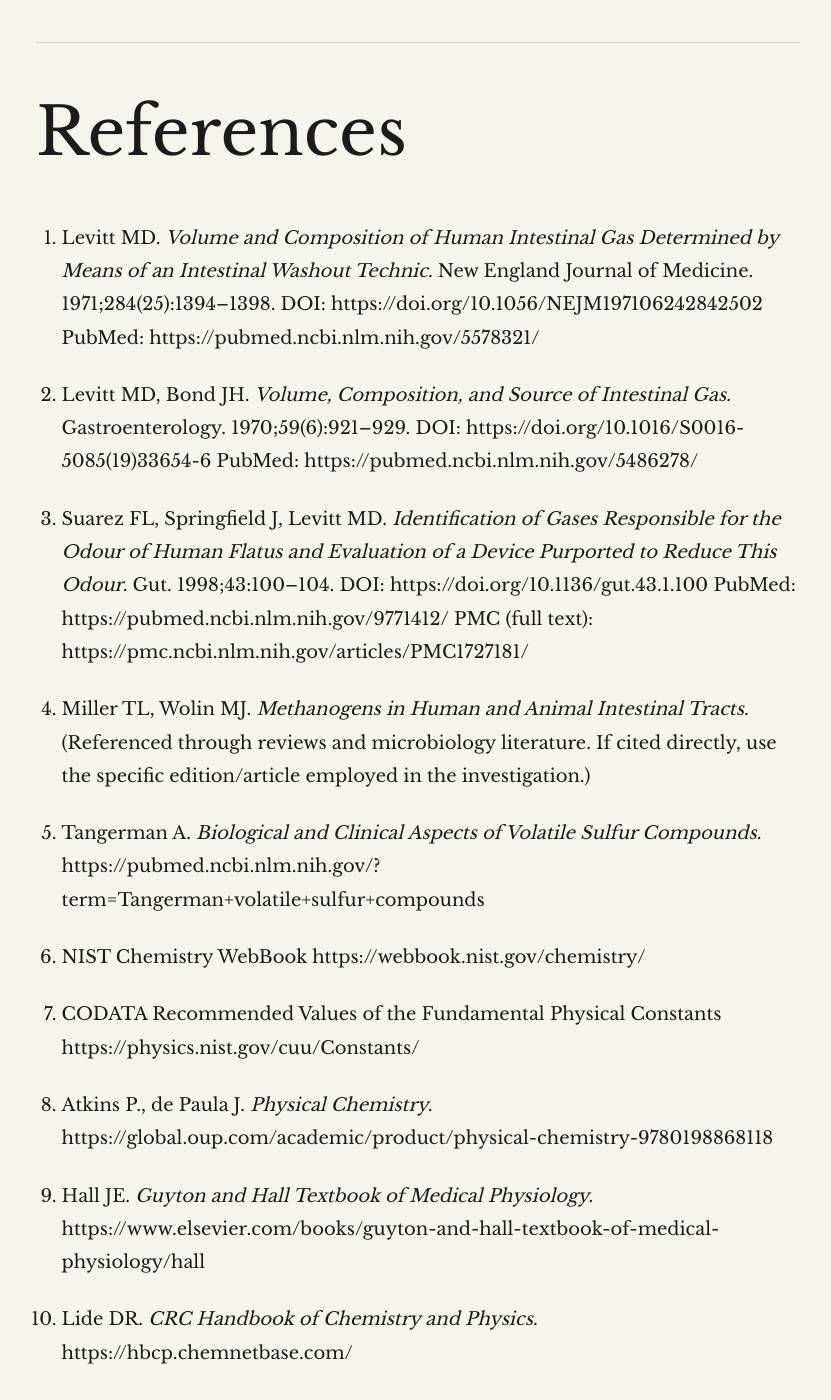
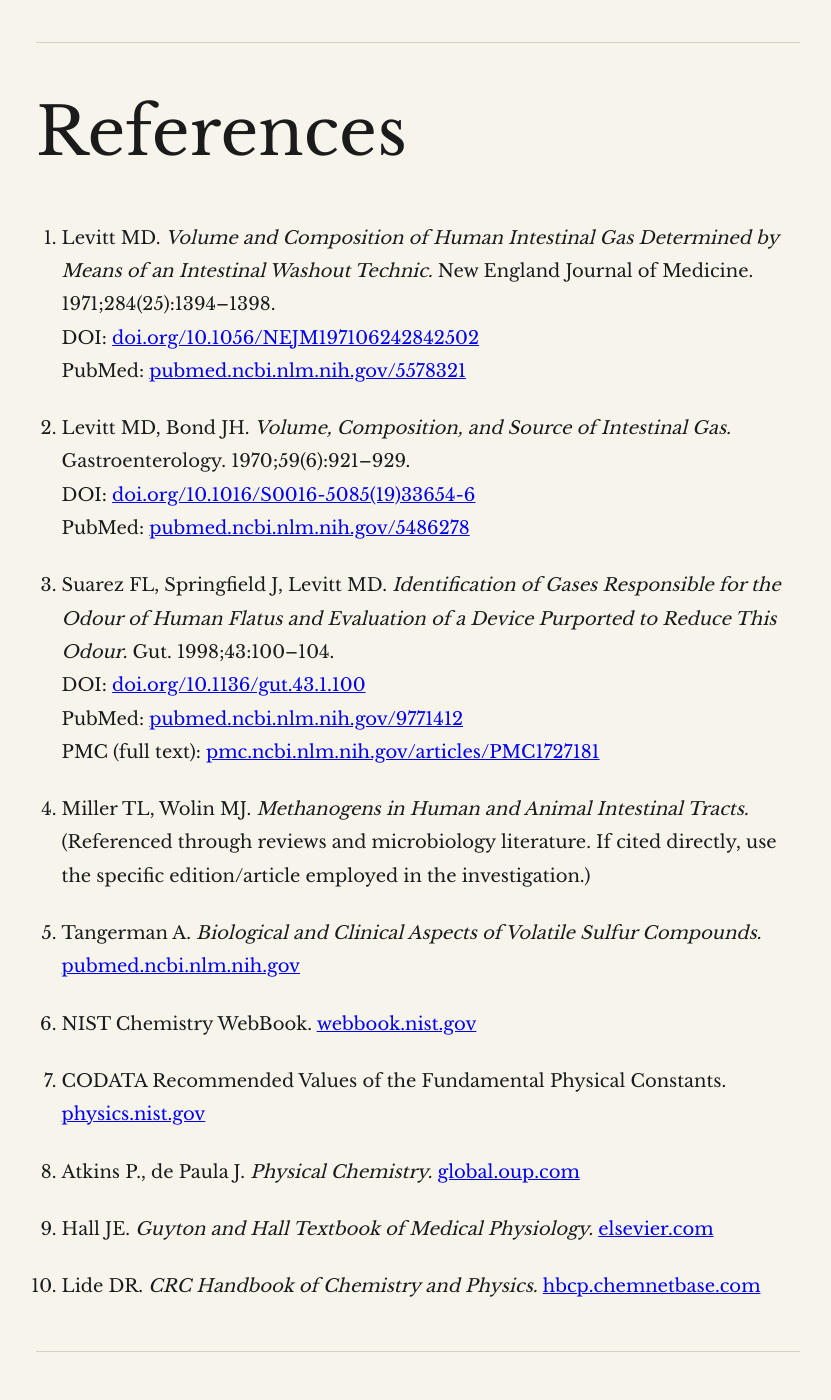
Before and after one commit to needlesslydeep/needlesslydeep.github.io, a Jekyll site: the page built from _papers/001-do-farts-have-weight.md, in a window 1280 px wide and 1400 px high, scrolled down 15492 px. Shown: the whole window, without its empty margins (222-1053 px from the left). Built offline with Jekyll 4.4.1, drawn with Linux system fonts in a browser that asks for light colours; some of the changed lines change nothing that is shown.

Commit message:
feat: fix 002 and references

```diff
--- a/_papers/001-do-farts-have-weight.md
+++ b/_papers/001-do-farts-have-weight.md
@@ -415,38 +415,32 @@
 # References
 
 1. Levitt MD. *Volume and Composition of Human Intestinal Gas Determined by Means of an Intestinal Washout Technic.* New England Journal of Medicine. 1971;284(25):1394–1398.
-   DOI: https://doi.org/10.1056/NEJM197106242842502
-   PubMed: https://pubmed.ncbi.nlm.nih.gov/5578321/
+   DOI: [doi.org/10.1056/NEJM197106242842502](https://doi.org/10.1056/NEJM197106242842502)
+   PubMed: [pubmed.ncbi.nlm.nih.gov/5578321](https://pubmed.ncbi.nlm.nih.gov/5578321/)
 
 2. Levitt MD, Bond JH. *Volume, Composition, and Source of Intestinal Gas.* Gastroenterology. 1970;59(6):921–929.
-   DOI: https://doi.org/10.1016/S0016-5085(19)33654-6
-   PubMed: https://pubmed.ncbi.nlm.nih.gov/5486278/
+   DOI: [doi.org/10.1016/S0016-5085(19)33654-6](https://doi.org/10.1016/S0016-5085(19)33654-6)
+   PubMed: [pubmed.ncbi.nlm.nih.gov/5486278](https://pubmed.ncbi.nlm.nih.gov/5486278/)
 
 3. Suarez FL, Springfield J, Levitt MD. *Identification of Gases Responsible for the Odour of Human Flatus and Evaluation of a Device Purported to Reduce This Odour.* Gut. 1998;43:100–104.
-   DOI: https://doi.org/10.1136/gut.43.1.100
-   PubMed: https://pubmed.ncbi.nlm.nih.gov/9771412/
-   PMC (full text): https://pmc.ncbi.nlm.nih.gov/articles/PMC1727181/
+   DOI: [doi.org/10.1136/gut.43.1.100](https://doi.org/10.1136/gut.43.1.100)
+   PubMed: [pubmed.ncbi.nlm.nih.gov/9771412](https://pubmed.ncbi.nlm.nih.gov/9771412/)
+   PMC (full text): [pmc.ncbi.nlm.nih.gov/articles/PMC1727181](https://pmc.ncbi.nlm.nih.gov/articles/PMC1727181/)
 
 4. Miller TL, Wolin MJ. *Methanogens in Human and Animal Intestinal Tracts.*
    (Referenced through reviews and microbiology literature. If cited directly, use the specific edition/article employed in the investigation.)
 
-5. Tangerman A. *Biological and Clinical Aspects of Volatile Sulfur Compounds.*
-   https://pubmed.ncbi.nlm.nih.gov/?term=Tangerman+volatile+sulfur+compounds
+5. Tangerman A. *Biological and Clinical Aspects of Volatile Sulfur Compounds.* [pubmed.ncbi.nlm.nih.gov](https://pubmed.ncbi.nlm.nih.gov/?term=Tangerman+volatile+sulfur+compounds)
 
-6. NIST Chemistry WebBook
-   https://webbook.nist.gov/chemistry/
+6. NIST Chemistry WebBook. [webbook.nist.gov](https://webbook.nist.gov/chemistry/)
 
-7. CODATA Recommended Values of the Fundamental Physical Constants
-   https://physics.nist.gov/cuu/Constants/
+7. CODATA Recommended Values of the Fundamental Physical Constants. [physics.nist.gov](https://physics.nist.gov/cuu/Constants/)
 
-8. Atkins P., de Paula J. *Physical Chemistry.*
-   https://global.oup.com/academic/product/physical-chemistry-9780198868118
+8. Atkins P., de Paula J. *Physical Chemistry.* [global.oup.com](https://global.oup.com/academic/product/physical-chemistry-9780198868118)
 
-9. Hall JE. *Guyton and Hall Textbook of Medical Physiology.*
-   https://www.elsevier.com/books/guyton-and-hall-textbook-of-medical-physiology/hall
+9. Hall JE. *Guyton and Hall Textbook of Medical Physiology.* [elsevier.com](https://www.elsevier.com/books/guyton-and-hall-textbook-of-medical-physiology/hall)
 
-10. Lide DR. *CRC Handbook of Chemistry and Physics.*
-    https://hbcp.chemnetbase.com/
+10. Lide DR. *CRC Handbook of Chemistry and Physics.* [hbcp.chemnetbase.com](https://hbcp.chemnetbase.com/)
 
 ---
 
```
